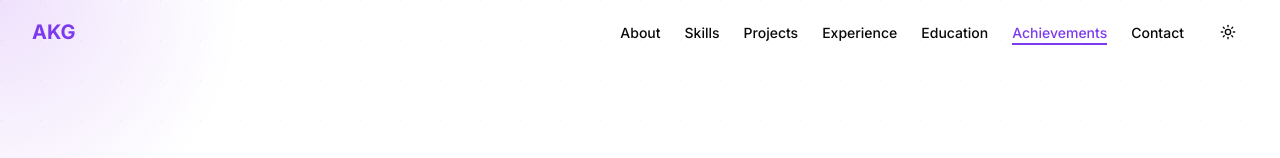
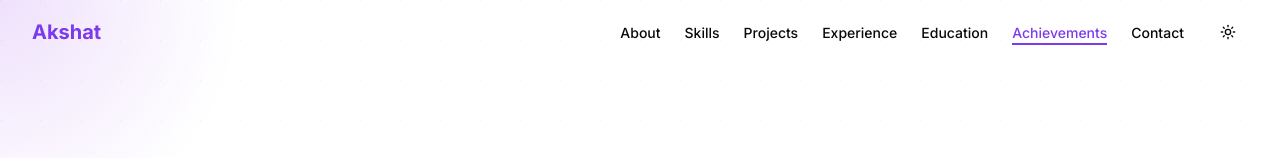
Before and after one commit to AkshatG589/portfolio, a Next.js app: page / in a window 1280 px wide. Shown: the top 158 px of the page. Built offline with nearby package versions, Linux system fonts and the light colour scheme.

Commit message:
Update header.tsx

```diff
--- a/components/header.tsx
+++ b/components/header.tsx
@@ -66,7 +66,7 @@ export default function Header() {
           className="font-bold text-xl"
         >
           <a href="#" className="text-primary">
-            AKG
+            Akshat
           </a>
         </motion.div>
 
```
